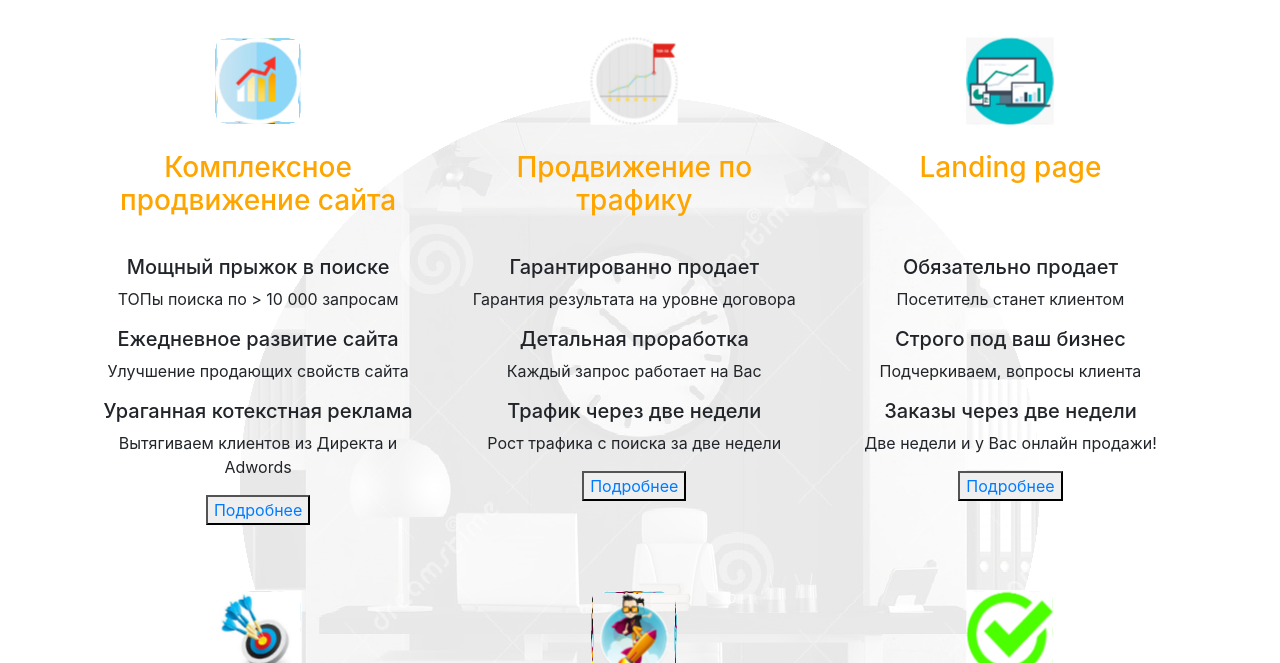
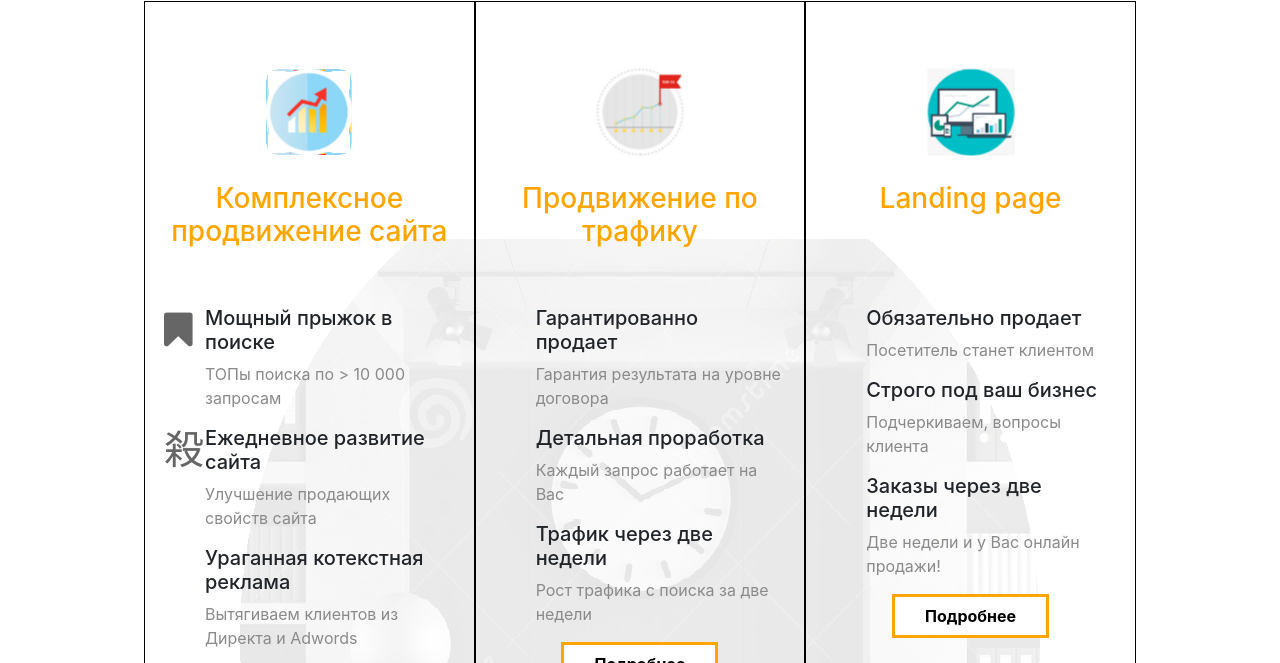
Before and after one commit to 1Stas/Second, a plain HTML site: page app/index.html in a window 1280 px wide. Shown: the part 788-1451 px from the top of the page. Drawn offline with Linux system fonts and the light colour scheme.

Commit message:
28 02 19

```diff
--- a/app/index.html
+++ b/app/index.html
@@ -71,7 +71,7 @@
 					<h1>Наши</br><span>услуги</span></h1>
 						<div class="container">
 							<div class="row">
-								<ul>
+								<ul class="complex">
 									<div class="wrap__cube">
 										<div class="cube1">
 											<div class="front"></div>
@@ -83,9 +83,11 @@
 										</div>
 									</div>
 									<h3>Комплексное продвижение сайта</h3>
+									<div class="li">
 										<li><h5>Мощный прыжок в поиске</h5><p>ТОПы поиска по > 10 000 запросам</p></li>
 										<li><h5>Ежедневное развитие сайта</h5><p>Улучшение продающих свойств сайта</p></li>
 										<li><h5>Ураганная котекстная реклама</h5><p>Вытягиваем клиентов из Директа и Adwords</p></li>
+									</div>
 									<button><a href="#">Подробнее</a></button>
 								</ul>
 								<ul>
@@ -100,9 +102,11 @@
 										</div>
 									</div>
 									<h3>Продвижение по трафику</h3>
+									<div class="li">
 										<li><h5>Гарантированно продает</h5><p>Гарантия результата на уровне договора</p></li>
 										<li><h5>Детальная проработка</h5><p>Каждый запрос работает на Вас</p></li>
 										<li><h5>Трафик через две недели</h5><p>Рост трафика с поиска за две недели</p></li>
+									</div>
 									<button><a href="#">Подробнее</a></button>
 								</ul>
 								<ul>
@@ -117,9 +121,11 @@
 										</div>
 									</div>
 									<h3>Landing page </h3>
+									<div class="li">
 										<li><h5>Обязательно продает</h5><p>Посетитель станет клиентом</p></li>
 										<li><h5>Строго под ваш бизнес</h5><p>Подчеркиваем, вопросы клиента</p></li>
 										<li><h5>Заказы через две недели</h5><p>Две недели и у Вас онлайн продажи!</p></li>
+									</div>
 									<button><a href="#">Подробнее</a></button>
 								</ul>
 							</div>
@@ -138,9 +144,11 @@
 										</div>
 									</div>
 									<h3>Создание сайта</h3>
+									<div class="li">
 										<li><h5>Ваши клиенты довольны</h5><p>Дизайн понятен клиенту</p></li>
 										<li><h5>Больше клиентов любит Вас</h5><p>Вас рекомендуют друзьям</p></li>
 										<li><h5>Сайт для развития</h5><p>Каждый день сайт улучшается</p></li>
+									</div>
 									<button><a href="#">Подробнее</a></button>
 								</ul>
 								<ul>
@@ -155,9 +163,11 @@
 										</div>
 									</div>
 									<h3>Продвижение молодого сайта</h3>
+									<div class="li">
 										<li><h5>Гарантированно продает</h5><p>Гарантия результата на уровне договора</p></li>
 										<li><h5>Детальная проработка</h5><p>Каждый запрос работает на Вас</p></li>
 										<li><h5>Трафик через две недели</h5><p>Рост трафика за две недели</p></li>
+									</div>
 									<button><a href="#">Подробнее</a></button>
 								</ul>
 								<ul>
@@ -172,9 +182,11 @@
 										</div>
 									</div>
 									<h3>Контекстная реклама</h3>
+									<div class="li">
 										<li><h5>Каждое слово продает</h5><p>1000 объявлений = 1000 клиентов</p></li>
 										<li><h5>Захватим всех клиентов</h5><p>Янедекс + Google => Клиенты</p></li>
 										<li><h5>Клиенты за три дня!</h5><p>Запуск рекламы за 3 дня</p></li>
+									</div>
 									<button><a href="#">Подробнее</a></button>
 								</ul>
 							</div>
--- a/app/sass/style.sass
+++ b/app/sass/style.sass
@@ -19,8 +19,9 @@
 			text-decoration: none
 
 .navbar-tel h6 a
-			text-decoration: none
-			border-bottom: 1px dashed blue
+	position: relative
+	text-decoration: none
+	border-bottom: 1px dashed blue
 
 .fa-map-marker
 	color: black
@@ -366,17 +367,53 @@
 				margin-left: -90%
 
 .our-services
+	width: 80%
+	margin: 0 auto
 	ul
-		width: 33%
-		padding: 20px
+		width: 33.33%
+		padding: 50px 20px 20px 20px
 		list-style: none
-		text-align: center
+		border: 1px solid black
 		h3
 			color: orange
 			margin: 30px 0
 			min-height: 15%
-		li:nth-child(1) h5
-			color: red
+			text-align: center
+		button
+			display: block
+			padding: 7px 30px 7px 30px
+			margin-bottom: 30px
+			border: 3px solid orange
+			background: white
+			margin: 0 auto
+			a
+				font-weight: bold
+				color: #000
+		li p
+			color: #8a8a8a
+
+.li
+	padding-left: 40px
+
+.complex
+	li:nth-child(1) h5
+		&:before
+			position: absolute
+			content: "\f02e"
+			font-family: FontAwesome
+			font-size: 2em
+			color: hsl(0, 0%, 40%)
+			left: 20px
+	li:nth-child(2) h5
+		&:before
+			position: absolute
+			content: "\f970"
+			font-family: FontAwesome
+			font-size: 2em
+			color: hsl(0, 0%, 40%)
+			left: 20px
+	li:nth-child(3) h5
+
 
 .wrap__cube
 	margin: 20px 0 20px 0
@@ -452,6 +489,15 @@
 .cube1, .cube2, .cube3, .cube4, .cube5, .cube6
 	animation: rotate 0s infinite linear
 
+
+
+
+
+
+
+
+
+
 img
 	width: 100%
 	background-size: 50%
```
Also changed, not shown: app/css/style.css. Lines whose indentation alone changed are shown as unchanged.
